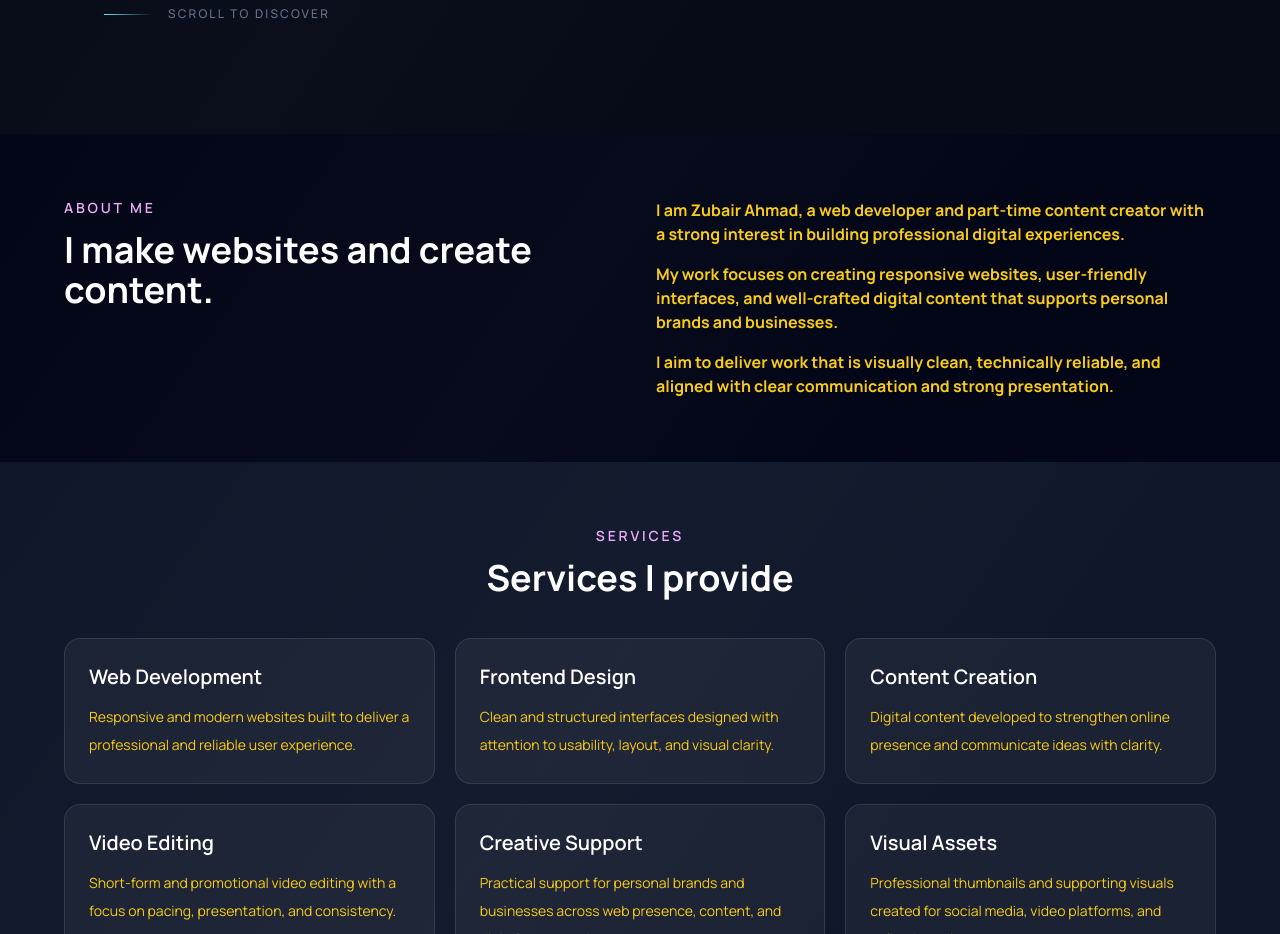
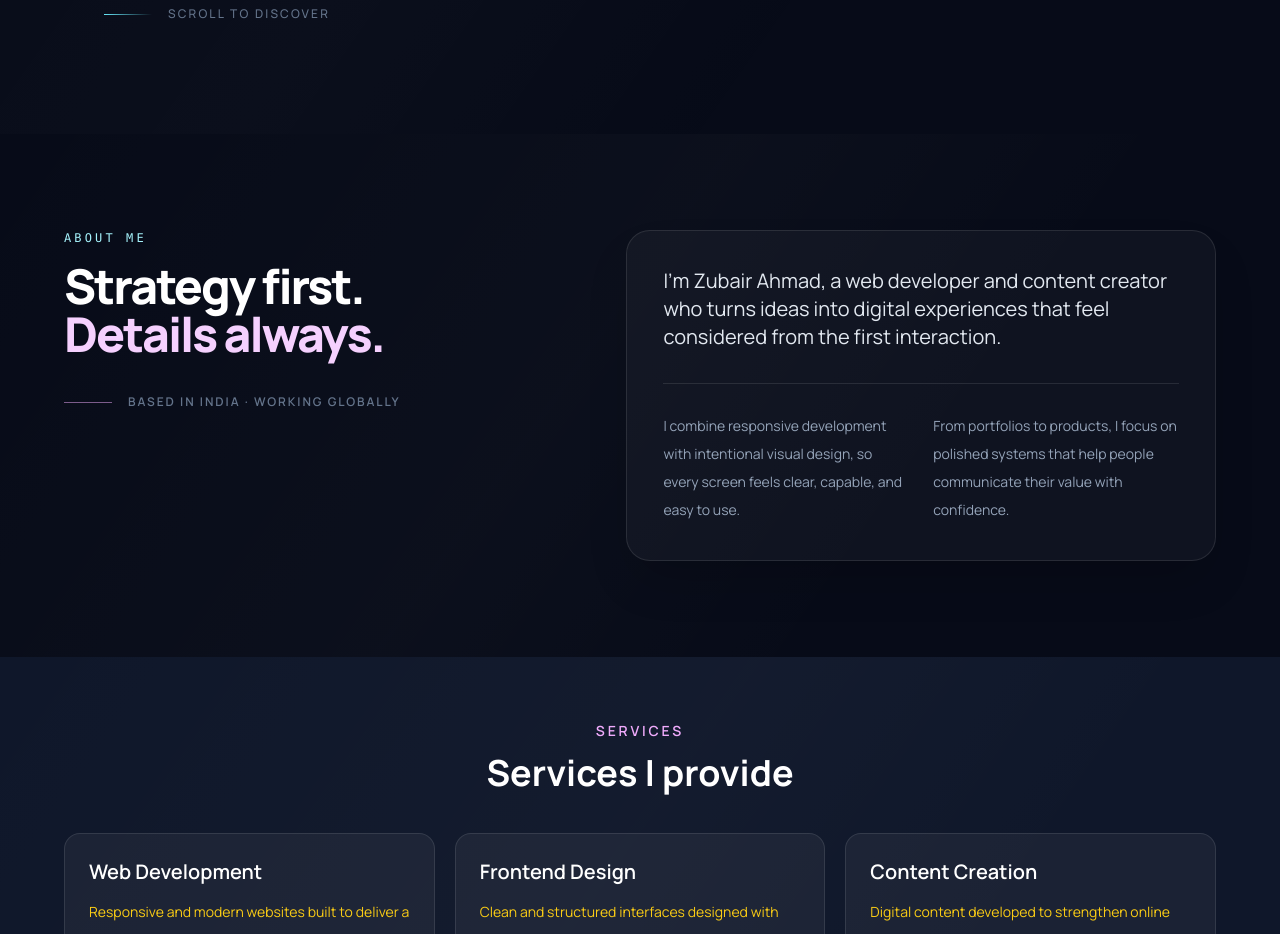
Before and after one commit to zubair2018/live-portfolio, a React (Vite) app: page / in a window 1280 px wide. Shown: the part 820-1754 px from the top of the page. Built offline with nearby package versions, Linux system fonts and the light colour scheme.

Commit message:
Polish portfolio section design

```diff
--- a/src/components/About.jsx
+++ b/src/components/About.jsx
@@ -1,26 +1,20 @@
 export default function About() {
   return (
-    <section id="about" className="bg-slate-950 px-5 py-16 text-white">
-      <div className="mx-auto grid max-w-6xl gap-8 md:grid-cols-2 md:items-start">
+    <section id="about" className="bg-[#070b18] px-5 py-24 text-white sm:px-8 lg:px-10">
+      <div className="mx-auto grid max-w-6xl gap-12 lg:grid-cols-[0.9fr_1.1fr] lg:gap-20">
         <div>
-          <p className="mb-3 text-sm font-semibold uppercase tracking-[0.2em] text-fuchsia-300">
-            About Me
-          </p>
-          <h2 className="text-3xl font-bold sm:text-4xl">
-            I make websites and create content.
-          </h2>
+          <p className="font-mono text-xs font-medium uppercase tracking-[0.26em] text-cyan-200">About me</p>
+          <h2 className="mt-4 text-4xl font-extrabold leading-tight tracking-[-0.045em] sm:text-5xl">Strategy first.<br /><span className="text-fuchsia-200">Details always.</span></h2>
+          <div className="mt-9 flex items-center gap-4 text-xs font-semibold uppercase tracking-[0.16em] text-slate-500">
+            <span className="h-px w-12 bg-fuchsia-300/50" /> Based in India · Working globally
+          </div>
         </div>
-
-        <div className="space-y-4 text-sm leading-7 text-yellow-400 font-bold sm:text-base">
-          <p>
-            I am Zubair Ahmad, a web developer and part-time content creator with a strong interest in building professional digital experiences.
-          </p>
-          <p>
-            My work focuses on creating responsive websites, user-friendly interfaces, and well-crafted digital content that supports personal brands and businesses.
-          </p>
-          <p>
-            I aim to deliver work that is visually clean, technically reliable, and aligned with clear communication and strong presentation.
-          </p>
+        <div className="rounded-3xl border border-white/10 bg-white/[0.035] p-7 shadow-2xl shadow-black/20 sm:p-9">
+          <p className="text-lg leading-8 text-slate-200 sm:text-xl">I&apos;m Zubair Ahmad, a web developer and content creator who turns ideas into digital experiences that feel considered from the first interaction.</p>
+          <div className="mt-8 grid gap-6 border-t border-white/10 pt-7 text-sm leading-7 text-slate-400 sm:grid-cols-2">
+            <p>I combine responsive development with intentional visual design, so every screen feels clear, capable, and easy to use.</p>
+            <p>From portfolios to products, I focus on polished systems that help people communicate their value with confidence.</p>
+          </div>
         </div>
       </div>
     </section>
```
